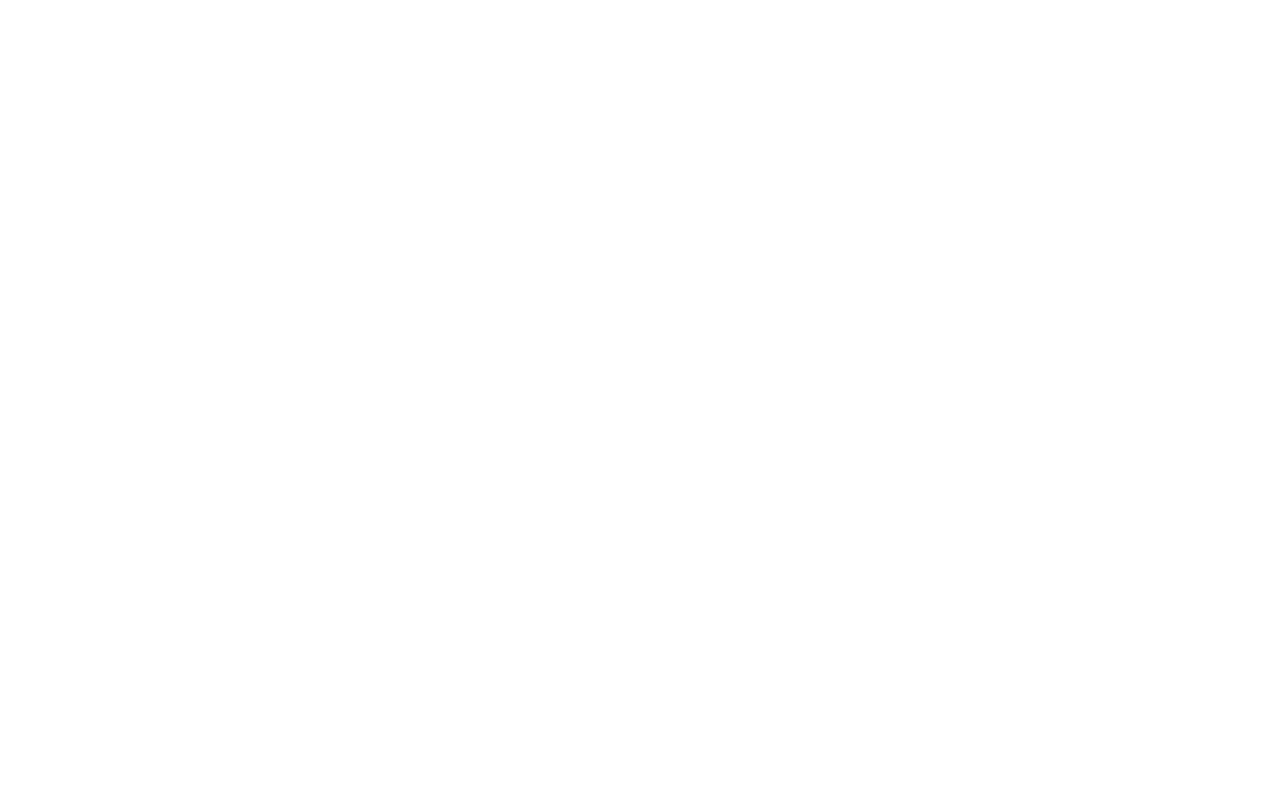
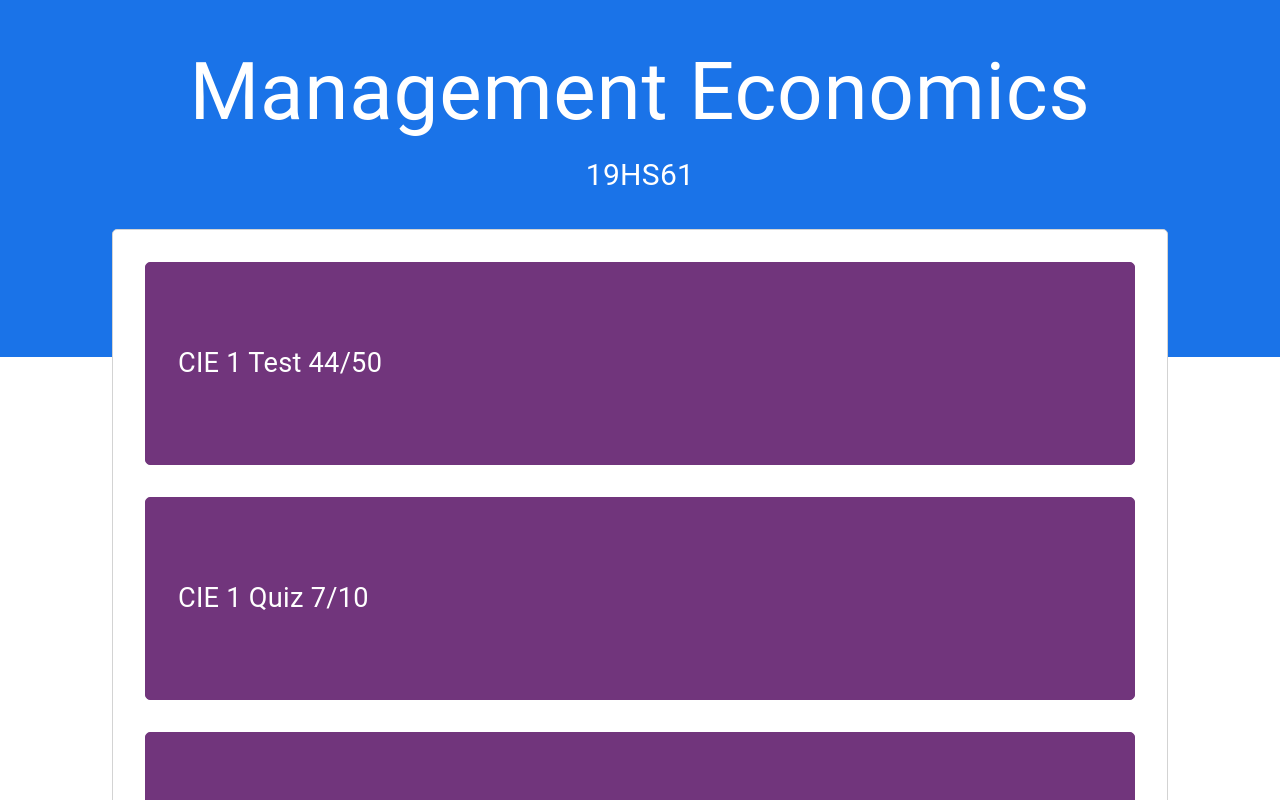
Before and after one commit to maestro-imjst-ad/mark-42, a React (Create React App) app in the folder client/: page /course in a window 1280 px wide. Before the commit this address had no page. Shown: the top 800 px of the page. Built offline with nearby package versions, Linux system fonts and the light colour scheme.

Commit message:
course-page added

```diff
--- a/client/src/App.js
+++ b/client/src/App.js
@@ -9,13 +9,16 @@
 import Quiz from './Quiz/Quiz';
 import Dashboard from './Dashboard/Dashboard';
 import QuizMaker from './QuizMaker/QuizMaker';
+import Course from "./Course/Course"
 const App = () => {
   const appName = 'Marker'
   const userData = useSelector(state => state)
   console.log(userData)
   return (
     <Switcher>
+
       <Route path='/make-quiz' element={<QuizMaker />} />
+      <Route path='/course' element={<Course />} />
       <Route path='/dashboard/:id' element={<Dashboard />} />
       <Route path='/quiz' element={<Quiz />} />
       <Route path='/private' element={<Private />} />
--- /dev/null
+++ b/client/src/Course/Course.jsx
@@ -0,0 +1,111 @@
+import React from 'react'
+import Box from '@mui/material/Box';
+import Grid from '@mui/material/Grid';
+import Container from '@mui/material/Container';
+import Typography from '@mui/material/Typography';
+const color = "#71357C"
+const courseData =
+{
+    courseName: "Management Economics",
+    courseCode: "19HS61",
+    examsData: [
+        { examName: 'CIE 1 Test', maxMarks: 50, score: 44 },
+        { examName: 'CIE 1 Quiz', maxMarks: 10, score: 7 },
+        { examName: 'CIE 2 Test', maxMarks: 50, score: 49 },
+        { examName: 'CIE 2 Quiz', maxMarks: 10, score: 8 },
+        { examName: 'CIE 3 Test', maxMarks: 50, score: 47 },
+        { examName: 'CIE 3 Quiz', maxMarks: 10, score: 9 },
+    ]
+}
+
+const Course = () => {
+    return (
+        <Box component={'div'} className='course'
+            sx={{
+                fontFamily: 'Raleway, sans-serif ',
+
+                width: '100vw'
+            }}
+        >
+            <Box component={'div'} className="personal-details"
+                sx={{
+                    color: "white",
+                    paddingBottom: { xs: "6rem", md: "10rem" },
+                    paddingTop: "2rem",
+                    backgroundColor: '#1A73E8',
+                }}
+            >
+                <Typography component={'h1'} align='center'
+                    sx={{ fontSize: { xs: '45px', md: '80px' } }}
+                >
+                    {courseData.courseName}
+                </Typography>
+                <Typography component={'h3'} align='center'
+                    sx={{ fontSize: { xs: '15px', md: '30px' } }}
+                >
+                    {courseData.courseCode}
+                </Typography>
+            </Box>
+            <Box component={'div'} className="courses-details"
+                sx={{
+                    display: 'flex',
+                    justifyContent: 'center',
+                    marginTop: { xs: '-4rem', md: '-8rem' },
+                    backgroundColor: "white",
+                    marginX: {
+                        xs: "1rem",
+                        md: '7rem'
+                    },
+                    border: '1px solid lightgrey',
+                    borderRadius: '5px'
+                }}
+            >
+
+                <Grid container
+                    sx={{
+                        margin: '1rem'
+
+                    }}
+                >
+
+                    {
+                        courseData.examsData.map((d, i) => {
+                            return (
+                                <Grid item xs={12}>
+                                    <Box component={'div'} className='course'
+                                    >
+                                        <Typography component={'h2'}
+                                            center
+                                            style={{
+                                                backgroundColor: color,
+                                                border: '1px solid ' + color,
+                                            }}
+                                            sx={{
+
+                                                color: "white",
+                                                fontSize: "1.7rem",
+                                                padding: "2rem",
+                                                paddingY: "5rem",
+                                                borderRadius: '5px',
+                                                border: '1px solid #71357C',
+                                                margin: '1rem',
+
+                                            }}
+                                        >
+                                            {d.examName + "     " + `${d.score}` + "/" + `${d.maxMarks}`}
+                                        </Typography>
+                                    </Box>
+                                </Grid>
+
+                            )
+                        })
+                    }
+                </Grid>
+
+            </Box>
+        </Box>
+
+    )
+}
+
+export default Course;
```
